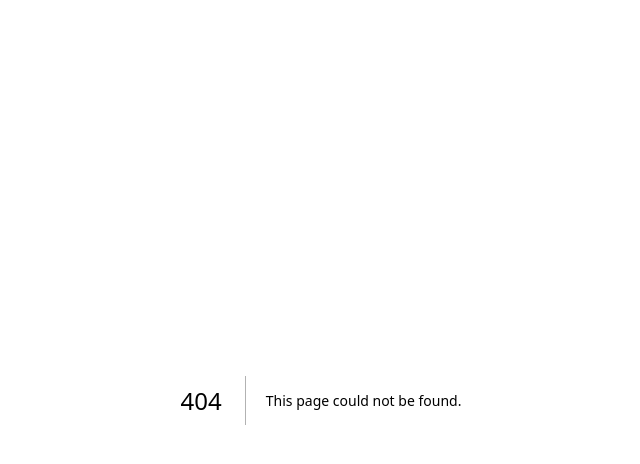
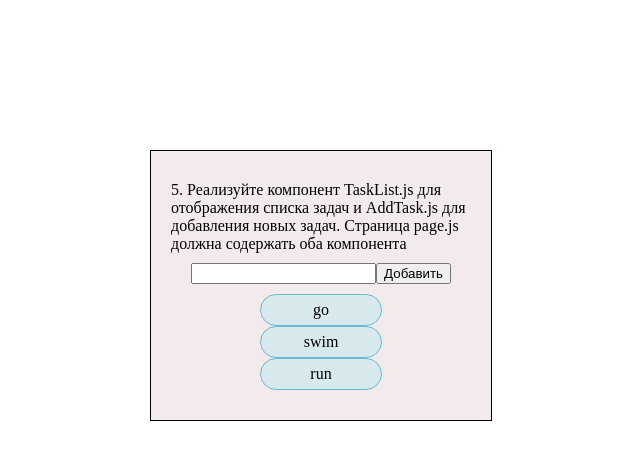
Before and after one commit to StanislavM31/Next-Tasks, a Next.js app in the folder next-tasks/: page /task_15 in a window 1280 px wide. Before the commit this address had no page. Shown: the top 464 px of the page, without its empty margins (319-959 px from the left). Built offline with nearby package versions, Linux system fonts and the light colour scheme.

Commit message:
:task: 12,15

```diff
--- a/next-tasks/src/app/task_12/Client.js
+++ b/next-tasks/src/app/task_12/Client.js
@@ -1,4 +1,4 @@
-
+"use client";
 
 import style from "./style.module.css";
 
@@ -8,7 +8,7 @@ export default function Client({Input}) {
 
       <div className={style.form}>
         <Input />
-        <Input />
+
         <button className={style.btn} onClick={() => alert("hi")}>
           press
         </button>
--- a/next-tasks/src/app/task_12/page.js
+++ b/next-tasks/src/app/task_12/page.js
@@ -1,8 +1,9 @@
 "use client";
 
 import Client from "./Client";
+import Input from "./Input";
 
-export default function Task12({Input}) {
+export default function Task12() {
   return (
     <>
       <p>
--- /dev/null
+++ b/next-tasks/src/app/task_15/AddTask.js
@@ -0,0 +1,20 @@
+'use client';
+
+export default function AddTask({inpValue, setInpValue, setButton}) {
+
+    function showInpValue(){
+        console.log(inpValue);
+        setButton(inpValue)
+    }
+    function fillInput(e){
+      setInpValue(e.target.value);
+    }
+  return (
+    <>
+      <div>
+        <input type="text" onChange={fillInput}/>
+        <button onClick={showInpValue}>Добавить</button>
+      </div>
+    </>
+  );
+}
--- /dev/null
+++ b/next-tasks/src/app/task_15/TaskList.js
@@ -0,0 +1,18 @@
+"use client";
+import { useState, useEffect } from "react";
+import style from "./style.module.css"
+export default function TaskList({button}) {
+  const [arrValues, setArrValues] = useState(["go", "swim", "run"]);
+  useEffect(() => {
+    if (button.trim() !== '') {
+      setArrValues(arrValues => [...arrValues, button]);
+    }
+  }, [button]);
+  return (
+    <>
+      <div>{arrValues.map((el, index)=>
+      <p className={style.elem} key={index}>{el}</p>
+      )}</div>
+    </>
+  );
+}
--- /dev/null
+++ b/next-tasks/src/app/task_15/page.js
@@ -0,0 +1,25 @@
+"use client";
+import style from "./style.module.css";
+import { useState } from "react";
+import TaskList from "./TaskList";
+import AddTask from "./AddTask";
+
+export default function page() {
+  const [inpValue, setInpValue] = useState('');
+  const [button, setButton] = useState('');
+
+
+  return (
+    <div className={style.block}>
+      <p>
+        5. Реализуйте компонент TaskList.js для отображения списка задач и
+        AddTask.js для добавления новых задач. Страница page.js должна содержать
+        оба компонента
+      </p>
+      <div><AddTask inpValue={inpValue} setInpValue={setInpValue} setButton={setButton}/>
+      </div>
+      <div><TaskList button={button}/>
+      </div>
+    </div>
+  );
+}
--- /dev/null
+++ b/next-tasks/src/app/task_15/style.module.css
@@ -0,0 +1,23 @@
+.block{
+    border: 1px solid black;
+    background-color: rgb(243, 235, 235);
+    margin: 150px auto;
+    display: flex;
+    flex-direction: column;
+    gap: 10px;
+    width: 300px;
+    padding: 30px 20px;
+}
+.elem{
+    border-radius: 50px;
+    padding: 5px 10px;
+    width: 100px;
+    text-align: center;
+    border: 1px solid rgb(102, 188, 209);
+    background-color: rgb(216, 233, 238);
+    line-height: 20px;
+}
+.elem:hover{
+    background-color: rgb(170, 214, 228);
+
+}
```
Also changed, not shown: next-tasks/src/app/page.js (+21 -0 lines).
